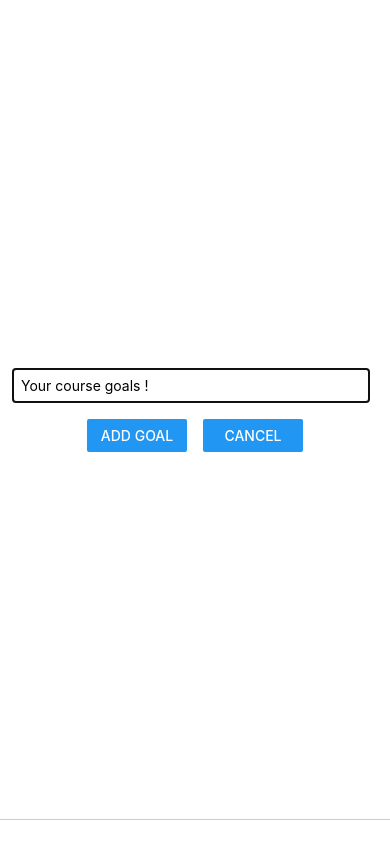
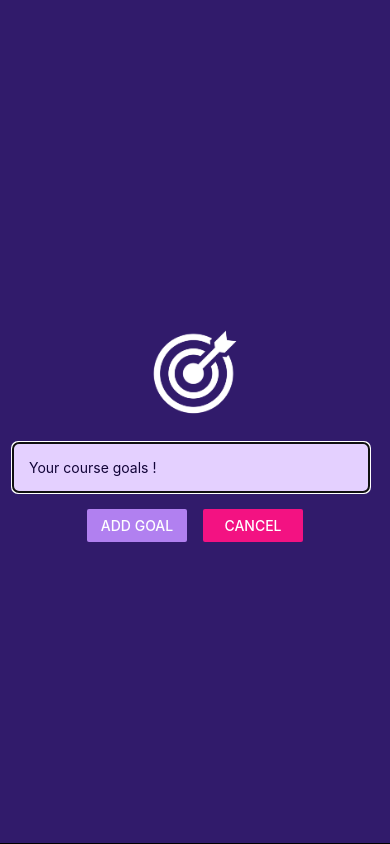
Before and after one commit to roisusi/React-Native-Udemy, a React Native app in the folder RNCourse/: screen / in a window 390 px wide. Both pictures are taken after a click on the button "ADD NEW GOAL". Built offline with nearby package versions, Linux system fonts and the light colour scheme.

Commit message:
End Section 2

```diff
--- a/RNCourse/App.js
+++ b/RNCourse/App.js
@@ -2,6 +2,7 @@ import { Button, FlatList, StyleSheet, View } from "react-native";
 import { useState } from "react";
 import GoalItem from "./components/GoalItem";
 import GoalInput from "./components/GoalInput";
+import { StatusBar } from "expo-status-bar";
 
 export default function App() {
   const [courseGoals, setCourseGoals] = useState([]);
@@ -29,10 +30,12 @@ export default function App() {
   };
 
   return (
+    <>
+      <StatusBar style={"light"} />
       <View style={styles.appContainer}>
         <Button
           title="Add New Goal"
-        color="#5e0acc"
+          color="#a065ec"
           onPress={startAddGoalHandler}
         />
         <GoalInput
@@ -60,6 +63,7 @@ export default function App() {
           ></FlatList>
         </View>
       </View>
+    </>
   );
 }
 
--- a/RNCourse/app.json
+++ b/RNCourse/app.json
@@ -5,6 +5,7 @@
     "version": "1.0.0",
     "orientation": "portrait",
     "icon": "./assets/icon.png",
+    "backgroundColor": "#1e085a",
     "splash": {
       "image": "./assets/splash.png",
       "resizeMode": "contain",
--- a/RNCourse/components/GoalInput.js
+++ b/RNCourse/components/GoalInput.js
@@ -1,4 +1,11 @@
-import { Button, Modal, StyleSheet, TextInput, View } from "react-native";
+import {
+  Button,
+  Image,
+  Modal,
+  StyleSheet,
+  TextInput,
+  View,
+} from "react-native";
 import { useState } from "react";
 
 function GoalInput(props) {
@@ -15,6 +22,10 @@ function GoalInput(props) {
   return (
     <Modal visible={props.visible} animationType="slide">
       <View style={styles.inputContainer}>
+        <Image
+          style={styles.image}
+          source={require("../assets/images/goal.png")}
+        />
         <TextInput
           style={styles.textInput}
           placeholder="Your course goals !"
@@ -23,10 +34,18 @@ function GoalInput(props) {
         />
         <View style={styles.buttonContainer}>
           <View style={styles.button}>
-            <Button title="Add Goal" onPress={addGoalHandler}></Button>
+            <Button
+              title="Add Goal"
+              onPress={addGoalHandler}
+              color={"#b180f0"}
+            ></Button>
           </View>
           <View style={styles.button}>
-            <Button title="Cancel" onPress={props.onCancel}></Button>
+            <Button
+              title="Cancel"
+              onPress={props.onCancel}
+              color={"#f31282"}
+            ></Button>
           </View>
         </View>
       </View>
@@ -39,17 +58,19 @@ const styles = StyleSheet.create({
     flex: 1,
     justifyContent: "center",
     alignItems: "center",
-    marginBottom: 24,
     borderBottomWidth: 1,
-    borderBottomColor: "#cccccc",
     padding: 16,
+    backgroundColor: "#311b6b",
   },
   textInput: {
     borderWidth: 1,
-    borderColor: "#cccccc",
+    borderColor: "#e4d0ff",
+    borderRadius: 6,
+    backgroundColor: "#e4d0ff",
+    color: "#120438",
     width: "100%", //take 70% of the container
     marginRight: 8,
-    padding: 8,
+    padding: 16,
   },
   buttonContainer: {
     flexDirection: "row",
@@ -59,5 +80,10 @@ const styles = StyleSheet.create({
     width: 100,
     marginHorizontal: 8,
   },
+  image: {
+    width: 100,
+    height: 100,
+    margin: 20,
+  },
 });
 export default GoalInput;
--- a/RNCourse/components/GoalItem.js
+++ b/RNCourse/components/GoalItem.js
@@ -1,15 +1,18 @@
-import {Text, View, StyleSheet, Pressable} from "react-native";
+import { Pressable, StyleSheet, Text, View } from "react-native";
 
-function GoalItem({itemData, onDeleteItem, id}) {
+function GoalItem({ itemData, onDeleteItem, id }) {
   return (
     <View style={styles.goalItem}>
-            <Pressable onPress={onDeleteItem.bind(this, id)} android_ripple={{color: '#210644'}}
-                       style={({pressed}) => pressed && styles.pressedItem}>
       {/*This is for iPhone that not supports radios on Text*/}
+      <Pressable
+        onPress={onDeleteItem.bind(this, id)}
+        android_ripple={{ color: "#210644" }}
+        style={({ pressed }) => pressed && styles.pressedItem}
+      >
         <Text style={styles.goalTextItem}>{itemData.item.text}</Text>
       </Pressable>
     </View>
-    )
+  );
 }
 
 export default GoalItem;
@@ -24,5 +27,5 @@ const styles = StyleSheet.create({
     borderRadius: 6,
     backgroundColor: "#5e0acc",
   },
-    pressedItem: {opacity: 0.5}
-})
+  pressedItem: { opacity: 0.5 },
+});
```
Also changed, not shown: RNCourse/assets/images/goal.png (added). Lines whose indentation alone changed are shown as unchanged.
